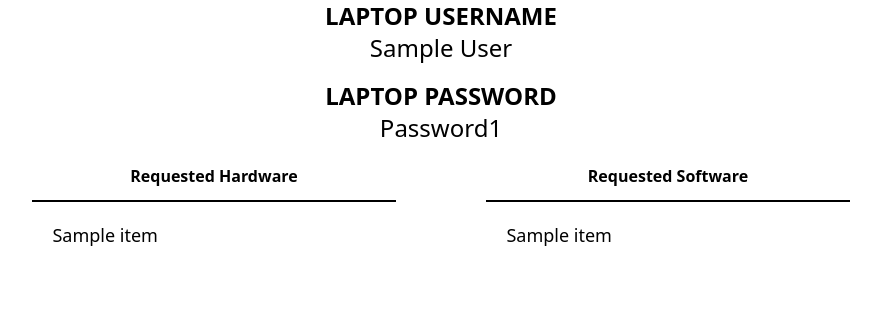
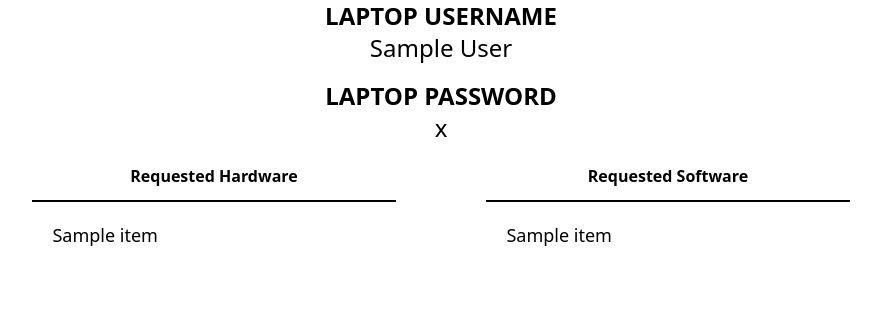
Before and after one commit to bobllor/TEKLabeler, a Python web app: template backend/templates/label.html in a window 1280 px wide. Shown: the part 253-562 px from the top of the page, without its empty margins (25-906 px from the left). Run offline with Jinja, Linux system fonts and the light colour scheme; the template is opened without the code that fills it: most values are stand-ins (such as "Sample title", 1, 10 or a date in 2020); grey boxes marked "Sample" are stand-in pictures.

Commit message:
Added dynamic password support

```diff
--- a/backend/templates/custom_label.html
+++ b/backend/templates/custom_label.html
@@ -21,7 +21,7 @@
             </div>
             <div class="w-full text-wrap flex flex-col justify-center items-center text-2xl pt-4">
                 <p><strong>LAPTOP PASSWORD</strong></p>
-                <p>Password1</p>
+                <p>{{ password }}</p>
             </div>
         </section>
         <main class="pt-5 w-full h-[70%] flex justify-around">
--- a/backend/templates/incident_label.html
+++ b/backend/templates/incident_label.html
@@ -21,7 +21,7 @@
             </div>
             <div class="w-full text-wrap flex flex-col justify-center items-center text-2xl pt-4">
                 <p><strong>LAPTOP PASSWORD</strong></p>
-                <p>Password1</p>
+                <p>{{ password }}</p>
             </div>
         </section>
         <main class="pt-5 w-full h-[70%] flex justify-around">
--- a/backend/templates/label.html
+++ b/backend/templates/label.html
@@ -21,7 +21,7 @@
             </div>
             <div class="w-full text-wrap flex flex-col justify-center items-center text-2xl pt-4">
                 <p><strong>LAPTOP PASSWORD</strong></p>
-                <p>Password1</p>
+                <p>{{ password }}</p>
             </div>
         </section>
         <main class="pt-5 w-full h-[70%] flex justify-around">
```
